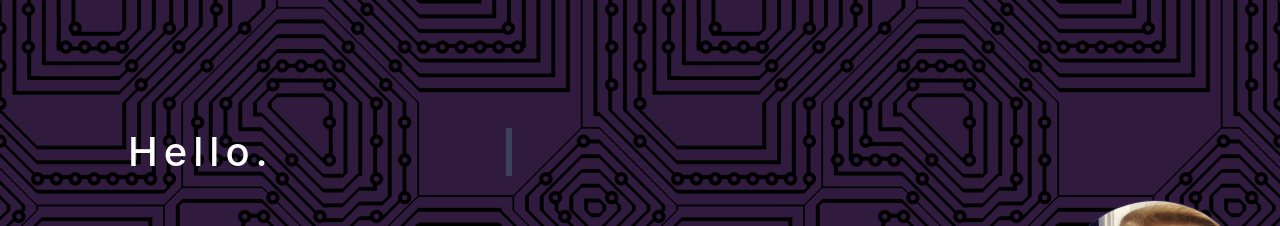
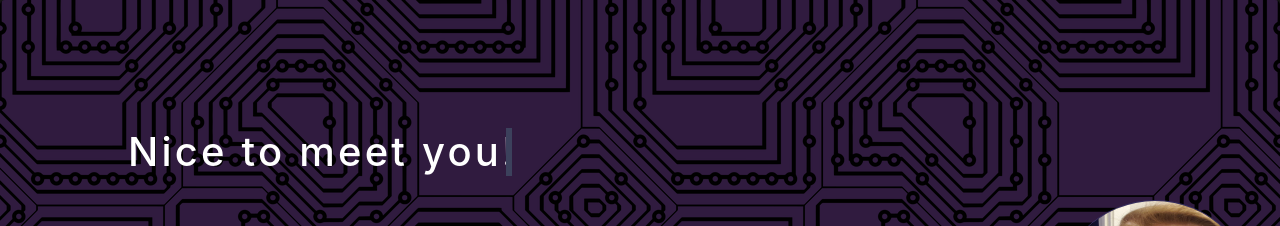
Before and after one commit to IamAlphena/klhageportfolio, a React (Create React App) app: page / in a window 1280 px wide. Shown: the top 226 px of the page. Built offline with nearby package versions, Linux system fonts and the light colour scheme.

Commit message:
Header edited

```diff
--- a/src/Components/Header/index.js
+++ b/src/Components/Header/index.js
@@ -10,7 +10,7 @@ function Header() {
             </div>
             <div className="textspace">
             <div className="writer">
-                <h1>Hello. </h1>
+                <h1>Nice to meet you!</h1>
             </div>
             </div>
         </div>
--- a/src/index.css
+++ b/src/index.css
@@ -118,9 +118,9 @@ background-color: #301B3F;
   border-right: .15em solid #3C415C;
   white-space: nowrap;
   margin: 0 auto;
-  letter-spacing: .15em;
+  letter-spacing: .08em;
   animation:
-    typing 3.5s steps(40, end),
+    typing 3.5s steps(60, end),
     blink-caret .75s step-end infinite;
 }
 
```
